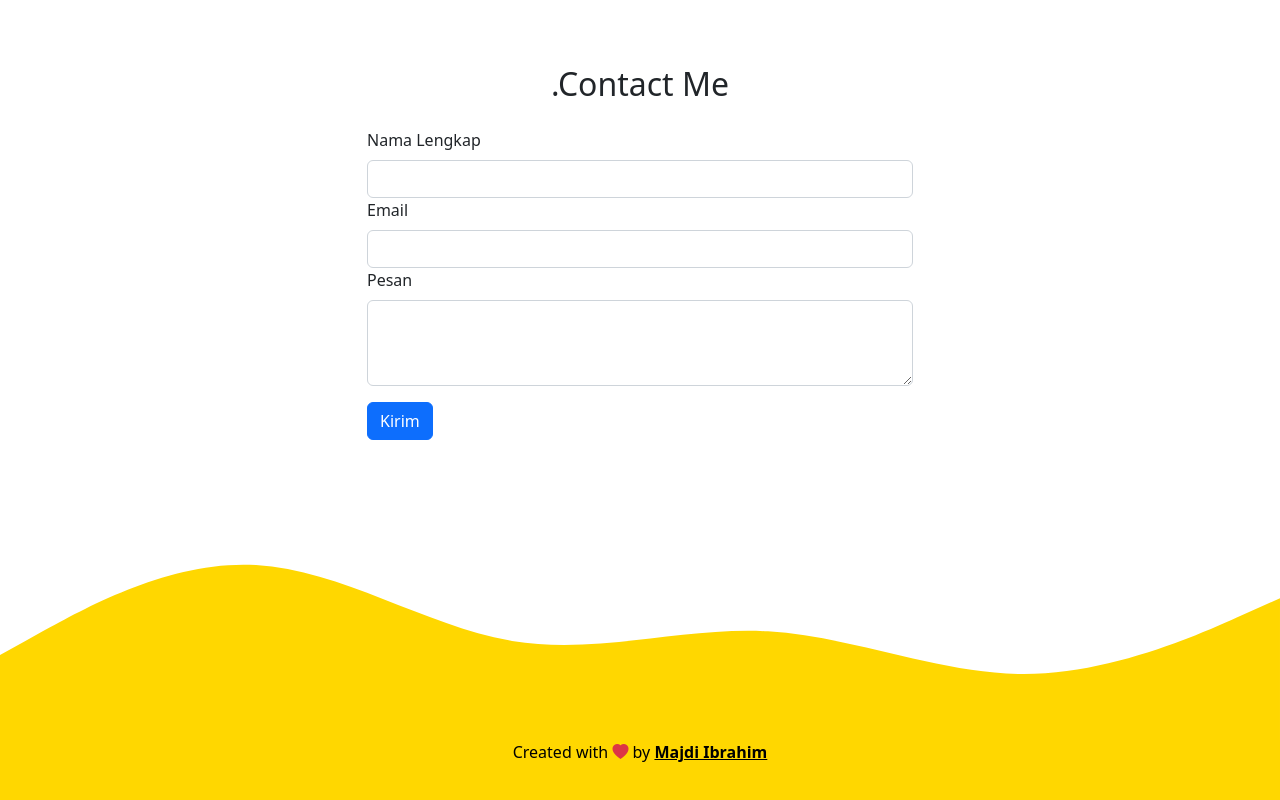
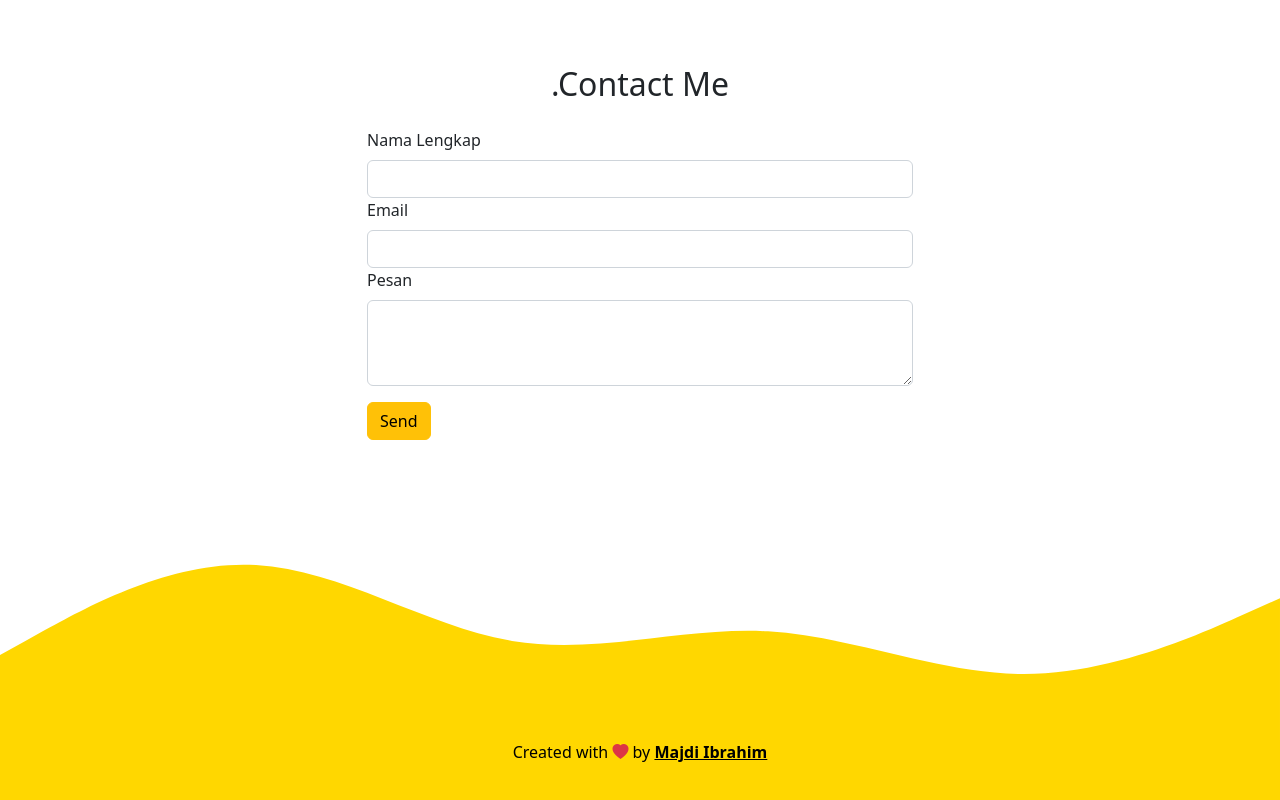
Before and after one commit to ibr98/ibr98.github.io, a plain HTML site: page index.html in a window 1280 px wide. Shown: the part 3170-3970 px from the top of the page. Drawn offline with nearby package versions, Linux system fonts and the light colour scheme.

Commit message:
mengubah tampilan button

```diff
--- a/index.html
+++ b/index.html
@@ -146,7 +146,7 @@
                         <label for="pesan" class="form-label">Pesan</label>
                         <textarea class="form-control" id="pesan" rows="3"></textarea>
                       </div>
-                    <button type="submit" class="btn btn-primary">Kirim</button>
+                    <button type="submit" class="btn btn-warning">Send</button>
                   </form>
             </div>
         </div>
```
